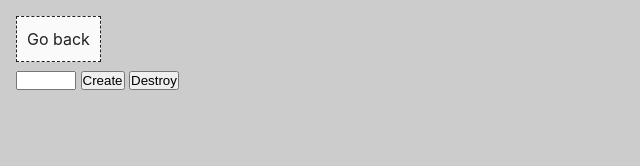
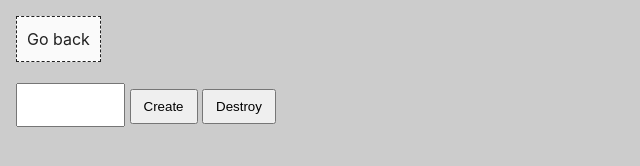
Before and after one commit to smuku-mk/goit-js-hw-06, a plain HTML site: page task-10.html in a window 1280 px wide. Shown: the whole page, without its empty margins (0-640 px from the left). Drawn offline with Linux system fonts and the light colour scheme.

Commit message:
end test

```diff
--- a/css/common.css
+++ b/css/common.css
@@ -1,8 +1,5 @@
 * {
   box-sizing: border-box;
-  padding: 0;
-  margin: 0;
-  user-select: none;
 }
 
 body {
@@ -14,16 +11,26 @@ body {
   background-color: #ccc;
   color: #212121;
   line-height: 1.5;
-  position: relative;
 }
 
-ul {
+input {
+  padding: 8px;
+  font: inherit;
+}
+
+button {
+  padding: 8px 12px;
+  cursor: pointer;
+}
+
+.ul {
   list-style: none;
   display: flex;
   gap: 5px;
   flex-wrap: wrap;
   transition-property: pointer-events;
   transition-delay: -250ms;
+  padding: 0;
 }
 
 a {
```
Also changed, not shown: index.html (+1 -1 lines).
